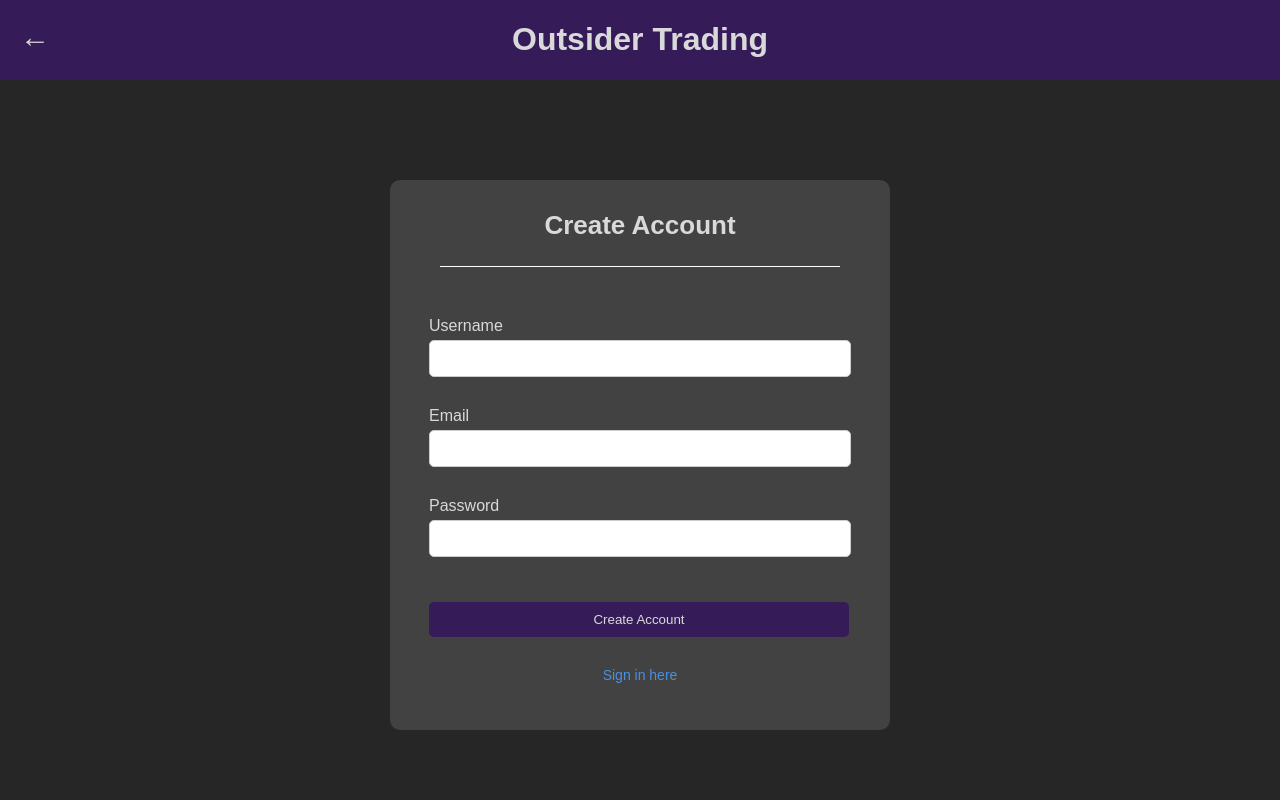
After one commit to pierceterry01/PoliticalStockTracker, a Flask app: page /createAccount in a window 1280 px wide. The commit adds this page. Run offline with Flask 3, Linux system fonts and the light colour scheme.

Commit message:
Added styling for the Create Account page

```diff
--- a/app.py
+++ b/app.py
@@ -10,5 +10,9 @@ def home():
 def login():
     return render_template('loginpage.html')
 
+@app.route('/createAccount')
+def createAccount():
+    return render_template('createaccountpage.html')
+
 if __name__ == '__main__':
     app.run(debug=True)
--- a/static/styles.css
+++ b/static/styles.css
@@ -1,3 +1,9 @@
+html, body {
+    margin: 0;
+    padding: 0;
+    width: 100%;
+}
+
 /* Homepage Styling */
 #homepageBody {
     background-color: #262626;
@@ -273,3 +279,100 @@
 .back-arrow:hover {
     color: #4A90E2;
 }
+
+/*Styling for Account Creation Page*/
+.create-account-body {
+    background-color: #262626;
+    display: flex;
+    flex-direction: column;
+    align-items: 0;
+    height: 100vh;
+}
+
+.create-account-header {
+    font-family: Arial, Helvetica, sans-serif;
+    font-size: 16px;
+    text-align: center;
+    color: #D9D9D9;
+    margin: 0;
+    background-color: #361b59;
+    width: 100%;
+}
+
+.create-account-forms {
+    font-family: Arial, Helvetica, sans-serif;
+    color: #D9D9D9;
+    background-color: #434242;
+    text-align: center;
+    border-radius: 10px;
+    height: 550px;
+    width: 500px;
+    margin-top: 100px;
+    margin-left: auto;
+    margin-right: auto;
+}
+
+.create-account-forms h1 {
+    font-family: Arial, Helvetica, sans-serif;
+    font-size: 26px;
+    margin: 0;
+    padding: 15px;
+    border-radius: 10px 10px 0 0;
+    margin-top: 15px;
+}
+
+.create-account-form-content {
+    margin-top: 50px;
+    display: flex;
+    flex-direction: column;
+    align-items: center;
+}
+
+.create-account-form-group {
+    width: 100%;
+    text-align: left;
+    margin-bottom: 30px;
+}
+
+.create-account-label {
+    display: block;
+    margin-bottom: 5px;
+}
+
+.create-account-input {
+    width: 400px;
+    padding: 10px;
+    border-radius: 5px;
+    border: 1px solid #ccc;
+    transition: border-color 0.3s;
+}
+
+.create-account-button {
+    width: 420px;
+    padding: 10px;
+    border-radius: 5px;
+    border: none;
+    background-color: #361b59;
+    color: #D9D9D9;
+    cursor: pointer;
+    transition: background-color 0.3s;
+    margin-top: 15px;
+}
+
+.create-account-button:hover {
+    background-color: #512a84;
+}
+
+.login-link {
+    color: #4A90E2;
+    text-decoration: none;
+    margin-top: 10px;
+    font-size: 14px;
+    display: flex;
+    justify-content: center;
+    width: 100%;
+}
+
+.login-link:hover {
+    color: #262626;
+}
--- /dev/null
+++ b/templates/createaccountpage.html
@@ -0,0 +1,41 @@
+<!DOCTYPE html>
+<html lang="en">
+<head>
+    <meta charset="UTF-8">
+    <meta name="viewport" content="width=device-width, initial-scale=1.0">
+    <link rel="stylesheet" href="{{ url_for('static', filename='styles.css') }}">
+    <title>Account Creation</title>
+</head>
+<body class="create-account-body">
+    <a href="{{ url_for('home') }}" class="back-arrow">&#8592;</a>
+    <header class="create-account-header">
+        <h1>Outsider Trading</h1>
+    </header>
+    <div class="create-account-forms">
+        <h1>Create Account</h1>
+        <div class="header-line"></div>
+        <div class="create-account-form-content">
+            <form>
+                <div class="create-account-form-group">
+                    <label for="username" class="create-account-label">Username</label>
+                    <input class="create-account-input" type="text" id="username" name="username">
+                </div>
+                <div class="create-account-form-group">
+                    <label for="email" class="create-account-label">Email</label>
+                    <input class="create-account-input" type="text" id="email" name="email">
+                </div>
+                <div class="create-account-form-group">
+                    <label for="password" class="create-account-label">Password</label>
+                    <input class="create-account-input" type="password" id="password" name="password">
+                </div>
+                <div class="create-account-form-group">
+                    <input type="submit" value="Create Account" class="create-account-button">
+                </div>
+                <div class="create-account-form-group">
+                    <a href="/login" class="login-link">Sign in here</a>
+                </div>
+            </form>
+        </div>
+    </div>
+</body>
+</html>
--- a/templates/homepage.html
+++ b/templates/homepage.html
@@ -19,8 +19,8 @@
                     <i class="fas fa-user-circle"></i>
                 </div>
                 <ul class="account-dropdown" id="account-menu">
-                    <li><a href="#">Create Account</a></li>
-                    <li><a href="#">Login</a></li>
+                    <li><a href="{{ url_for('createAccount') }}">Create Account</a></li>
+                    <li><a href="{{ url_for('login') }}">Login</a></li>
                 </ul>
             </div>
             <!-- Hamburger Menu: TBD -->
--- a/templates/loginpage.html
+++ b/templates/loginpage.html
@@ -25,10 +25,10 @@
                     <input class="login-input" type="password" id="password" name="password">
                 </div>
                 <div class="login-form-group">
-                    <input type="submit" value="Log In" class="login-button">
+                    <input type="submit" value="Log in" class="login-button">
                 </div>
                 <div class="loginform-group">
-                    <a href="#" class="create-account-link">Create an Account here</a>
+                    <a href="/createAccount" class="create-account-link">Create an Account here</a>
                 </div>
             </form>
         </div>
```
